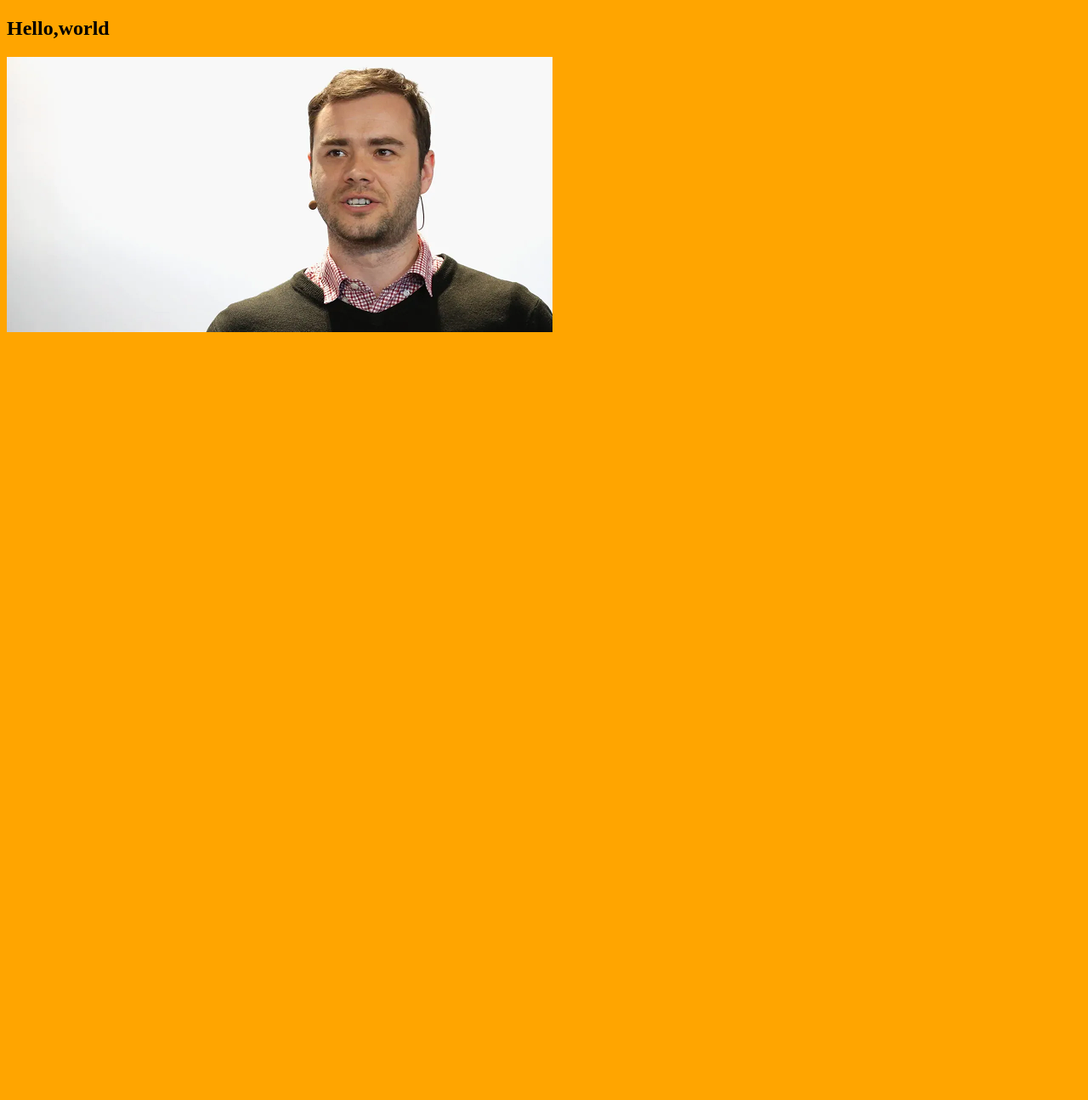
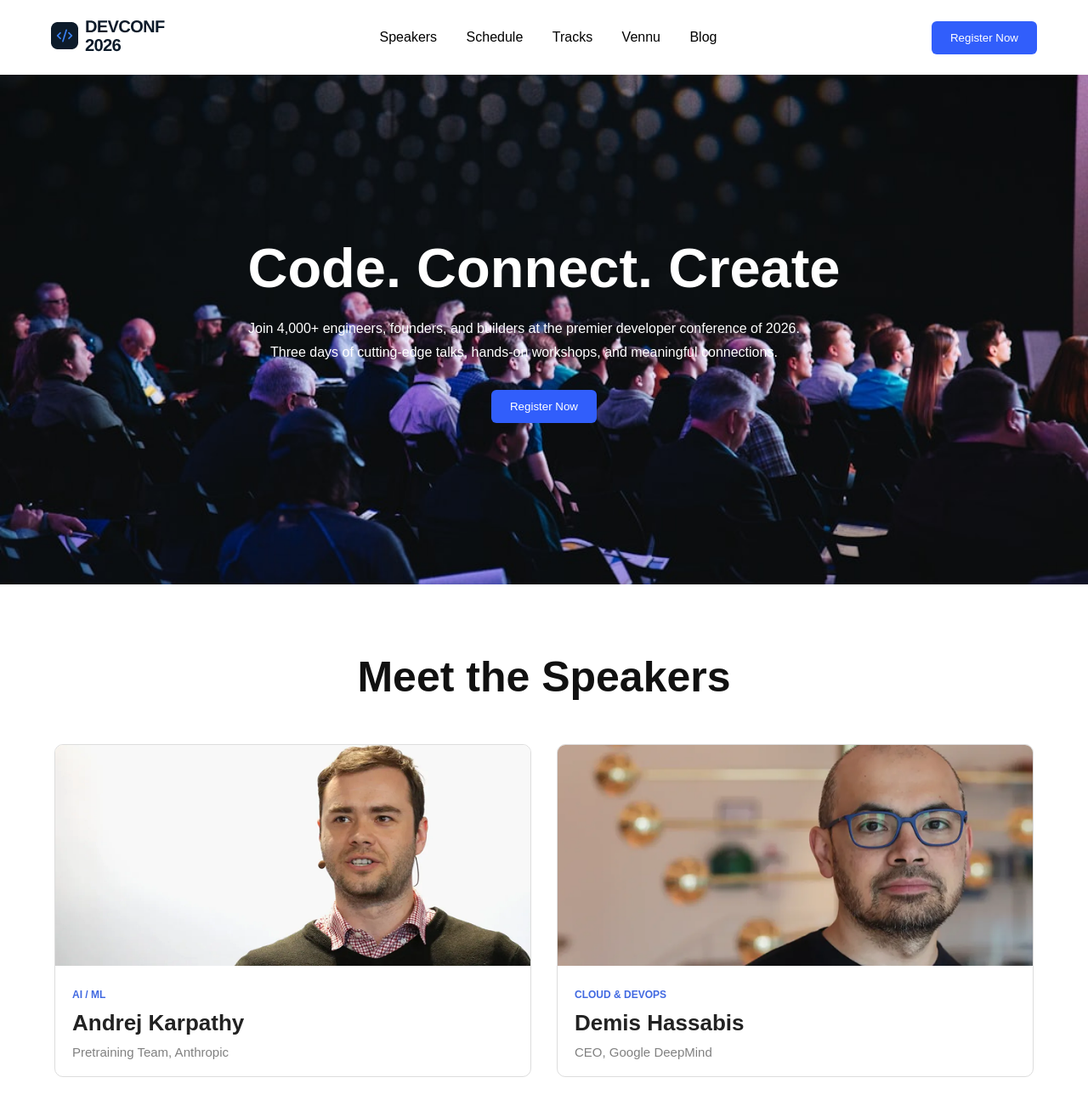
Before and after one commit to beerbahu107-bot/b14-a1, a plain HTML site: page index.html in a window 1280 px wide. Shown: the top 1295 px of the page at 85% size. Before the commit the page ends 800 px from the top, so only its background shows below. Drawn offline with Linux system fonts and the light colour scheme.

Commit message:
I have done a lot of changes including navbar,hero section, speaker section

```diff
--- a/index.html
+++ b/index.html
@@ -3,11 +3,134 @@
 <head>
   <meta charset="UTF-8">
   <meta name="viewport" content="width=device-width, initial-scale=1.0">
-  <title>Document</title>
+  <title>DevConf 2026</title>
   <link rel="stylesheet" href="style.css">
 </head>
 <body>
-  <h2>Hello,world</h2>
-  <img src="assets/andrej.png" alt="">
+  <header>
+    <div class="o">
+<img src="./assets/logo.png" alt="">
+    </div>
+
+    <nav>
+      <a href="#">Speakers</a>
+      <a href="#">Schedule</a>
+      <a href="#">Tracks</a>
+      <a href="#">Vennu</a>
+      <a href="#">Blog</a>
+
+    </nav>
+
+    <button>Register Now</button>
+
+  </header>
+
+
+  <!-- Section -->
+
+  <section class="hero">
+    <div class="overlay">
+
+      <h1>Code. Connect. Create</h1>
+      <p>
+        Join 4,000+ engineers, founders, and builders at the premier developer conference of 2026. Three days of cutting-edge talks, hands-on workshops, and meaningful connections.
+      </p>
+
+      <button>
+        Register Now
+      </button>
+
+    </div>
+
+  </section>
 </body>
-</html>
+
+
+<!-- Speaker section -->
+
+
+<section class="speakers-section">
+
+    <h2>
+
+        Meet the Speakers
+
+    </h2>
+
+    <div class="speakers">
+
+
+
+        <div class="card">
+
+            <img src="./assets/andrej.png" alt="Speaker">
+
+            <div class="card-text">
+
+                <small>AI / ML</small>
+
+                <h3>Andrej Karpathy</h3>
+
+                <p>Pretraining Team, Anthropic</p>
+
+            </div>
+
+        </div>
+
+        <!-- Speaker 2 -->
+
+        <div class="card">
+
+            <img src="./assets/demis.png" alt="Speaker">
+
+            <div class="card-text">
+
+                <small>CLOUD & DEVOPS</small>
+
+                <h3>Demis Hassabis</h3>
+
+                <p>CEO, Google DeepMind</p>
+
+            </div>
+
+        </div>
+
+        <!-- Speaker 3 -->
+
+        <div class="card">
+
+            <img src="./assets/gary.png" alt="Speaker">
+
+            <div class="card-text">
+
+                <small>FRONTEND</small>
+
+                <h3>Gary Marcus</h3>
+
+                <p>Staff Engineer, Vercel</p>
+
+            </div>
+
+        </div>
+
+        <!-- Speaker 4 -->
+
+        <div class="card">
+
+            <img src="./assets/mustafa.png" alt="Speaker">
+
+            <div class="card-text">
+
+                <small>SECURITY</small>
+
+                <h3>Mustafa Suleyman</h3>
+
+                <p>CEO of Microsoft AI</p>
+
+            </div>
+
+        </div>
+
+    </div>
+
+</section>
--- a/style.css
+++ b/style.css
@@ -1,6 +1,176 @@
-body {
-  background-color: orange;
+*{
+    margin:0;
+    padding:0;
+    box-sizing:border-box;
 }
-font {
-  ascent-override: 20px;
+
+body{
+    font-family:Arial, Helvetica, sans-serif;
 }
+
+header{
+
+    display:flex;
+
+    justify-content:space-between;
+
+    align-items:center;
+
+    padding:20px 60px;
+
+}
+
+nav a{
+
+    margin:15px;
+
+    text-decoration:none;
+
+    color:black;
+
+}
+
+button{
+
+    background:#315efb;
+
+    color:white;
+
+    border:none;
+
+    padding:12px 22px;
+
+    border-radius:6px;
+
+    cursor:pointer;
+
+}
+
+/* Section */
+
+.hero{
+  background-image: url("./assets/banner.jpg");
+  background-size: cover;
+  background-position: center;
+  height:600px;
+  display: flex;
+  flex-direction: column;
+  justify-content: center;
+  align-items: center;
+  color: white;
+  text-align: center;
+}
+
+
+.hero h1{
+  font-size:65px;
+
+}
+
+.hero p{
+  margin-top:20px;
+  width:650px;
+  line-height:28px;
+
+}
+
+.hero button{
+  margin-top:30px;
+
+}
+
+/* ==========================
+   Speakers Section
+========================== */
+
+.speakers-section{
+
+    width:90%;
+
+    margin:auto;
+
+    margin-top:80px;
+
+    margin-bottom:80px;
+
+}
+
+.speakers-section h2{
+
+    text-align:center;
+
+    font-size:50px;
+
+    margin-bottom:50px;
+
+    color:#111;
+
+}
+
+.speakers{
+
+    display:grid;
+
+    grid-template-columns:1fr 1fr;
+
+    gap:30px;
+
+}
+
+.card{
+
+    border:1px solid #dddddd;
+
+    border-radius:10px;
+
+    overflow:hidden;
+
+    background:white;
+
+}
+
+.card img{
+
+    width:100%;
+
+    height:260px;
+
+    object-fit:cover;
+
+}
+
+.card-text{
+
+    padding:20px;
+
+}
+
+.card-text small{
+
+    color:royalblue;
+
+    font-size:12px;
+
+    font-weight:bold;
+
+}
+
+.card-text h3{
+
+    margin-top:10px;
+
+    font-size:26px;
+
+    color:#222;
+
+}
+
+.card-text p{
+
+    margin-top:10px;
+
+    color:gray;
+
+    font-size:15px;
+
+}
```
